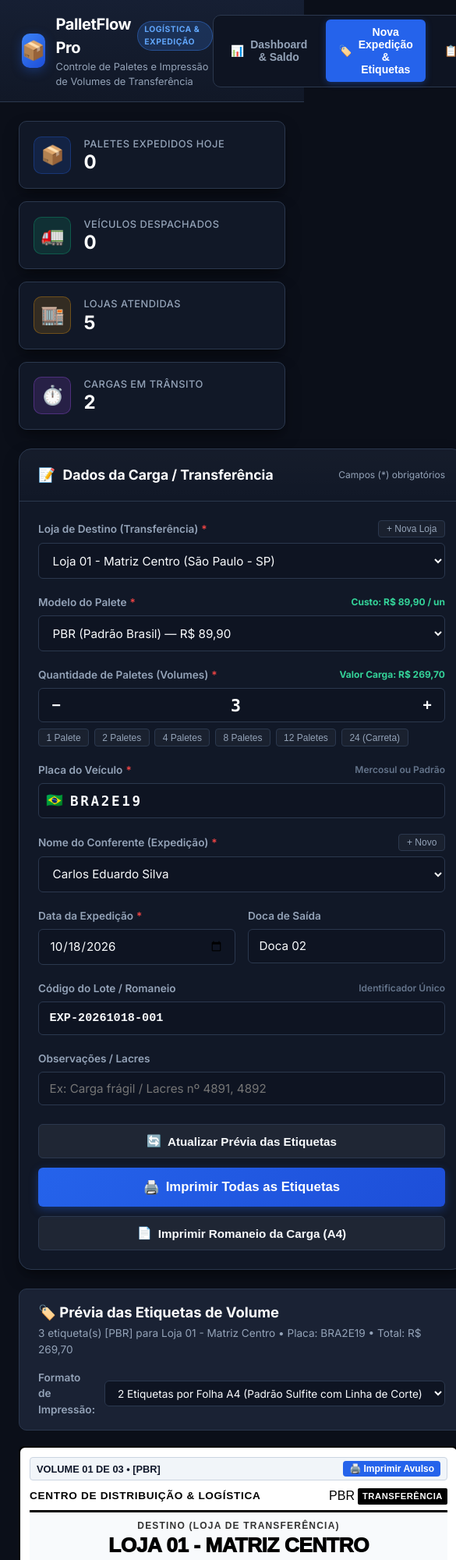
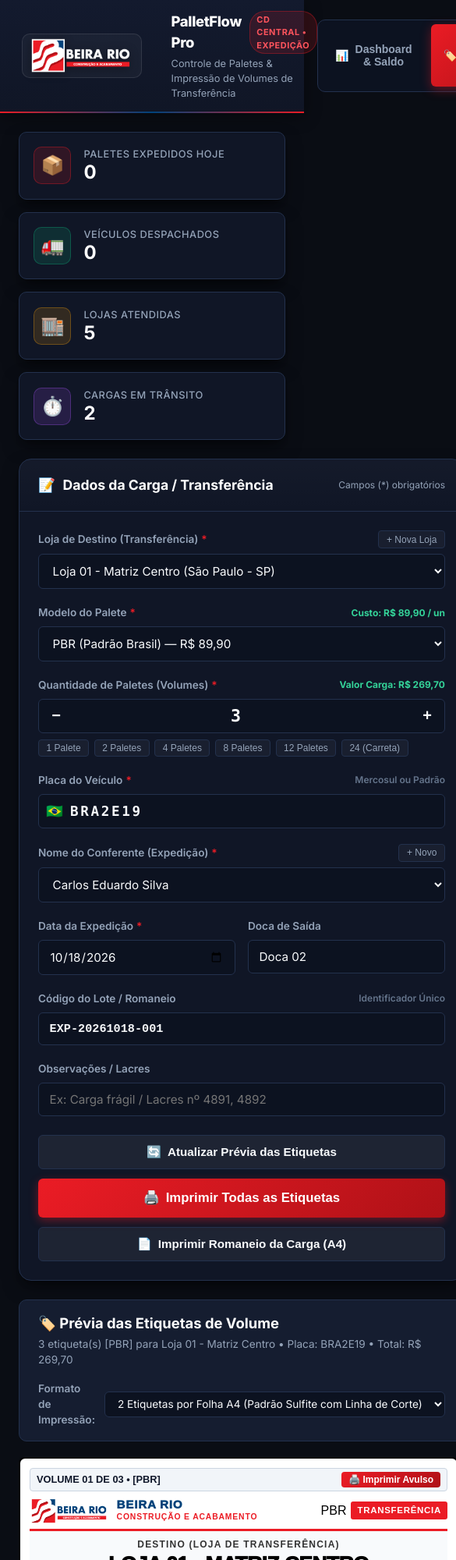
Before and after one commit to beirario-tech/Projeto-Novo-, a website: page index.html in a window 390 px wide. Shown: the top 2000 px of the page at 78% size, 585 px wide, since content can reach past the window. Drawn offline with Linux system fonts and the light colour scheme.

Commit message:
feat: adicionar logo oficial e paleta de cores Beira Rio

```diff
--- a/css/style.css
+++ b/css/style.css
@@ -4,23 +4,44 @@
    ========================================================================== */
 
 :root {
-  /* Paleta Moderna de Logística */
-  --bg-main: #0b0f19;
-  --bg-surface: #111827;
-  --bg-card: #1a2234;
-  --bg-card-hover: #222d44;
-  --bg-input: #0e1422;
-  --border-color: #2b384e;
-  --border-focus: #3b82f6;
-
-  --primary: #2563eb;
-  --primary-hover: #1d4ed8;
-  --primary-glow: rgba(37, 99, 235, 0.35);
-
+  /* ========================================================================
+     PALETA DE CORES INSTITUCIONAL - BEIRA RIO CONSTRUÇÃO E ACABAMENTO
+     ======================================================================== */
+  /* Cores Oficiais da Marca */
+  --beira-red: #eb1c25;
+  --beira-red-hover: #c8131a;
+  --beira-red-dark: #af1117;
+  --beira-navy: #00427a;
+  --beira-navy-hover: #003360;
+  --beira-navy-light: #0d5c9e;
+
+  /* Sistema Primário & Destaques */
+  --primary: #eb1c25;
+  --primary-hover: #c8131a;
+  --primary-dark: #af1117;
+  --primary-glow: rgba(235, 28, 37, 0.4);
+  --primary-subtle: rgba(235, 28, 37, 0.12);
+
+  --secondary: #00427a;
+  --secondary-hover: #003360;
+  --secondary-glow: rgba(0, 66, 122, 0.4);
+
+  /* Superfícies Industriais Dark com nuances de ardósia/marinho */
+  --bg-main: #0a0d14;
+  --bg-surface: #101626;
+  --bg-card: #151d30;
+  --bg-card-hover: #1c263e;
+  --bg-input: #0c1220;
+  --border-color: #23314d;
+  --border-focus: #eb1c25;
+
+  /* Cores de Ação & Status */
   --accent-success: #10b981;
   --accent-warning: #f59e0b;
-  --accent-danger: #ef4444;
+  --accent-danger: #eb1c25;
   --accent-cyan: #06b6d4;
+  --accent-navy: #00427a;
+  --accent-red: #eb1c25;
 
   --text-primary: #f8fafc;
   --text-secondary: #94a3b8;
@@ -29,8 +50,9 @@
   --radius-sm: 6px;
   --radius-md: 10px;
   --radius-lg: 16px;
-  --shadow-card: 0 10px 25px -5px rgba(0, 0, 0, 0.4), 0 8px 10px -6px rgba(0, 0, 0, 0.3);
+  --shadow-card: 0 10px 25px -5px rgba(0, 0, 0, 0.5), 0 8px 10px -6px rgba(0, 0, 0, 0.35);
   --shadow-glow: 0 0 20px var(--primary-glow);
+  --shadow-navy-glow: 0 0 20px var(--secondary-glow);
   --transition-fast: all 0.2s cubic-bezier(0.4, 0, 0.2, 1);
 }
 
@@ -54,9 +76,10 @@
 
 /* Header & Barra Superior */
 .app-header {
-  background: linear-gradient(180deg, #161f33 0%, var(--bg-surface) 100%);
-  border-bottom: 1px solid var(--border-color);
-  padding: 1rem 1.75rem;
+  background: linear-gradient(180deg, #131a2e 0%, var(--bg-surface) 100%);
+  border-bottom: 2px solid transparent;
+  border-image: linear-gradient(90deg, #eb1c25 0%, #00427a 50%, #eb1c25 100%) 1;
+  padding: 0.85rem 1.75rem;
   display: flex;
   justify-content: space-between;
   align-items: center;
@@ -64,43 +87,66 @@
   top: 0;
   z-index: 50;
   backdrop-filter: blur(12px);
+  box-shadow: 0 4px 20px rgba(0, 0, 0, 0.4);
 }
 
 .brand-wrapper {
   display: flex;
   align-items: center;
-  gap: 0.85rem;
-}
-
-.brand-icon {
-  width: 44px;
+  gap: 1.15rem;
+}
+
+.brand-logo-card {
+  display: flex;
+  align-items: center;
+  justify-content: center;
+  padding: 0.35rem 0.65rem;
+  border-radius: var(--radius-md);
+  background: rgba(255, 255, 255, 0.04);
+  border: 1px solid rgba(255, 255, 255, 0.1);
+  transition: var(--transition-fast);
+}
+
+.brand-logo-card:hover {
+  background: rgba(255, 255, 255, 0.07);
+  border-color: rgba(235, 28, 37, 0.4);
+  box-shadow: 0 0 15px rgba(235, 28, 37, 0.25);
+}
+
+.brand-header-logo {
   height: 44px;
-  background: linear-gradient(135deg, #3b82f6, #1d4ed8);
-  border-radius: var(--radius-md);
-  display: flex;
-  align-items: center;
-  justify-content: center;
-  box-shadow: 0 4px 14px var(--primary-glow);
-  color: #fff;
-  font-size: 1.5rem;
-}
-
-.brand-text h1 {
-  font-size: 1.25rem;
-  font-weight: 700;
+  width: auto;
+  max-width: 180px;
+  object-fit: contain;
+  display: block;
+  filter: drop-shadow(0 2px 6px rgba(0, 0, 0, 0.4));
+}
+
+.brand-divider {
+  width: 1px;
+  height: 38px;
+  background: linear-gradient(180deg, transparent, var(--border-color), transparent);
+}
+
+.brand-heading-row {
+  display: flex;
+  align-items: center;
+  gap: 0.6rem;
+}
+
+.brand-system-name {
+  font-size: 1.15rem;
+  font-weight: 800;
   letter-spacing: -0.02em;
   color: #fff;
-  display: flex;
-  align-items: center;
-  gap: 0.5rem;
 }
 
 .brand-badge {
-  font-size: 0.65rem;
-  background: rgba(59, 130, 246, 0.2);
-  color: #60a5fa;
-  border: 1px solid rgba(59, 130, 246, 0.4);
-  padding: 0.15rem 0.5rem;
+  font-size: 0.68rem;
+  background: rgba(235, 28, 37, 0.15);
+  color: #ff545d;
+  border: 1px solid rgba(235, 28, 37, 0.35);
+  padding: 0.15rem 0.55rem;
   border-radius: 20px;
   text-transform: uppercase;
   font-weight: 700;
@@ -110,6 +156,7 @@
 .brand-subtitle {
   font-size: 0.8rem;
   color: var(--text-secondary);
+  margin-top: 0.15rem;
 }
 
 /* Navegação Principal */
@@ -143,9 +190,9 @@
 }
 
 .nav-tab-btn.active {
-  background: var(--primary);
-  color: #fff;
-  box-shadow: 0 2px 8px var(--primary-glow);
+  background: linear-gradient(135deg, #eb1c25 0%, #af1117 100%);
+  color: #fff;
+  box-shadow: 0 4px 14px var(--primary-glow);
 }
 
 .nav-badge-count {
@@ -199,7 +246,8 @@
   font-size: 1.5rem;
 }
 
-.kpi-blue { background: rgba(37, 99, 235, 0.15); color: #60a5fa; border: 1px solid rgba(37, 99, 235, 0.3); }
+.kpi-red { background: rgba(235, 28, 37, 0.15); color: #ff545d; border: 1px solid rgba(235, 28, 37, 0.35); }
+.kpi-blue { background: rgba(0, 66, 122, 0.25); color: #60a5fa; border: 1px solid rgba(0, 66, 122, 0.45); }
 .kpi-green { background: rgba(16, 185, 129, 0.15); color: #34d399; border: 1px solid rgba(16, 185, 129, 0.3); }
 .kpi-amber { background: rgba(245, 158, 11, 0.15); color: #fbbf24; border: 1px solid rgba(245, 158, 11, 0.3); }
 .kpi-purple { background: rgba(168, 85, 247, 0.15); color: #c084fc; border: 1px solid rgba(168, 85, 247, 0.3); }
@@ -414,14 +462,14 @@
 }
 
 .btn-primary {
-  background: linear-gradient(135deg, #2563eb, #1d4ed8);
+  background: linear-gradient(135deg, #eb1c25, #af1117);
   color: #fff;
   box-shadow: 0 4px 12px var(--primary-glow);
 }
 
 .btn-primary:hover {
-  background: linear-gradient(135deg, #3b82f6, #2563eb);
-  box-shadow: 0 6px 18px rgba(37, 99, 235, 0.5);
+  background: linear-gradient(135deg, #ff2d37, #c8131a);
+  box-shadow: 0 6px 18px rgba(235, 28, 37, 0.5);
   transform: translateY(-1px);
 }
 
@@ -561,23 +609,61 @@
 }
 
 .print-single-btn {
-  background: #2563eb;
+  background: linear-gradient(135deg, #eb1c25, #af1117);
   color: #fff;
   border: none;
   font-size: 0.75rem;
-  padding: 3px 8px;
+  padding: 3px 9px;
   border-radius: 4px;
   cursor: pointer;
-  font-weight: 600;
+  font-weight: 700;
+  transition: var(--transition-fast);
+}
+
+.print-single-btn:hover {
+  background: linear-gradient(135deg, #ff2d37, #c8131a);
+  box-shadow: 0 2px 8px var(--primary-glow);
 }
 
 /* Cabeçalho da Etiqueta */
 .lbl-header {
-  border-bottom: 3px solid #000;
+  border-bottom: 3.5px solid #eb1c25;
   padding-bottom: 6px;
   display: flex;
   justify-content: space-between;
   align-items: center;
+}
+
+.lbl-company-wrap {
+  display: flex;
+  align-items: center;
+  gap: 10px;
+}
+
+.lbl-logo-img {
+  height: 34px;
+  max-width: 140px;
+  object-fit: contain;
+}
+
+.lbl-company-info {
+  display: flex;
+  flex-direction: column;
+}
+
+.lbl-company-name {
+  font-size: 0.95rem;
+  font-weight: 950;
+  letter-spacing: 0.05em;
+  color: #00427a;
+  line-height: 1.1;
+}
+
+.lbl-company-tag {
+  font-size: 0.65rem;
+  font-weight: 800;
+  letter-spacing: 0.08em;
+  color: #eb1c25;
 }
 
 .lbl-company {
@@ -588,13 +674,13 @@
 }
 
 .lbl-operation {
-  background: #000;
-  color: #fff;
-  font-size: 0.7rem;
+  background: #eb1c25;
+  color: #fff;
+  font-size: 0.72rem;
   font-weight: 900;
-  padding: 2px 6px;
-  border-radius: 2px;
-  letter-spacing: 0.05em;
+  padding: 3px 8px;
+  border-radius: 3px;
+  letter-spacing: 0.06em;
   text-transform: uppercase;
 }
 
@@ -1433,22 +1519,23 @@
 }
 
 .time-filter-btn.active {
-  background: #3b82f6;
-  color: #fff;
-  box-shadow: 0 2px 6px rgba(59, 130, 246, 0.4);
+  background: var(--primary);
+  color: #fff;
+  box-shadow: 0 2px 8px var(--primary-glow);
 }
 
 .btn-glow {
-  box-shadow: 0 0 15px rgba(59, 130, 246, 0.35);
+  box-shadow: 0 0 16px var(--primary-glow);
 }
 .btn-glow:hover {
-  box-shadow: 0 0 22px rgba(59, 130, 246, 0.6);
+  box-shadow: 0 0 24px rgba(235, 28, 37, 0.6);
 }
 
 /* Banner de Patrimônio Total & Ticker Financeiro */
 .dash-asset-banner {
-  background: linear-gradient(135deg, rgba(23, 37, 84, 0.95), rgba(15, 23, 42, 0.98));
-  border: 1px solid rgba(59, 130, 246, 0.3);
+  background: linear-gradient(135deg, rgba(0, 66, 122, 0.4) 0%, rgba(15, 22, 38, 0.98) 60%, rgba(235, 28, 37, 0.15) 100%);
+  border: 1px solid rgba(235, 28, 37, 0.35);
+  border-left: 5px solid #eb1c25;
   border-radius: var(--radius-lg);
   padding: 1.25rem 1.75rem;
   display: flex;
@@ -1456,7 +1543,7 @@
   align-items: center;
   flex-wrap: wrap;
   gap: 1.5rem;
-  box-shadow: 0 8px 32px rgba(0, 0, 0, 0.4), inset 0 1px 0 rgba(255, 255, 255, 0.1);
+  box-shadow: 0 8px 32px rgba(0, 0, 0, 0.4), inset 0 1px 0 rgba(255, 255, 255, 0.08);
   position: relative;
   overflow: hidden;
 }
@@ -1466,9 +1553,9 @@
   position: absolute;
   top: -50%;
   right: -10%;
-  width: 300px;
-  height: 300px;
-  background: radial-gradient(circle, rgba(59, 130, 246, 0.15) 0%, transparent 70%);
+  width: 320px;
+  height: 320px;
+  background: radial-gradient(circle, rgba(235, 28, 37, 0.18) 0%, transparent 70%);
   pointer-events: none;
 }
 
@@ -1482,7 +1569,7 @@
   font-size: 0.72rem;
   font-weight: 800;
   text-transform: uppercase;
-  color: #60a5fa;
+  color: #ff545d;
   letter-spacing: 0.08em;
 }
 
@@ -1584,8 +1671,8 @@
 }
 
 .dash-card-balance { border-top: 3px solid #10b981; }
-.dash-card-exits { border-top: 3px solid #3b82f6; }
-.dash-card-entries { border-top: 3px solid #8b5cf6; }
+.dash-card-exits { border-top: 3px solid #eb1c25; }
+.dash-card-entries { border-top: 3px solid #00427a; }
 .dash-card-cost { border-top: 3px solid #f59e0b; }
 
 .dash-card-header {
@@ -1614,7 +1701,8 @@
 }
 
 .icon-emerald { background: rgba(16, 185, 129, 0.15); color: #34d399; }
-.icon-blue { background: rgba(59, 130, 246, 0.15); color: #60a5fa; }
+.icon-red { background: rgba(235, 28, 37, 0.15); color: #ff545d; }
+.icon-blue { background: rgba(0, 66, 122, 0.25); color: #60a5fa; }
 .icon-purple { background: rgba(139, 92, 246, 0.15); color: #a78bfa; }
 .icon-amber { background: rgba(245, 158, 11, 0.15); color: #fbbf24; }
 
@@ -1644,7 +1732,8 @@
 }
 
 .currency-emerald { color: #34d399; background: rgba(16, 185, 129, 0.15); border: 1px solid rgba(16, 185, 129, 0.3); }
-.currency-blue { color: #60a5fa; background: rgba(59, 130, 246, 0.15); border: 1px solid rgba(59, 130, 246, 0.3); }
+.currency-red { color: #ff545d; background: rgba(235, 28, 37, 0.15); border: 1px solid rgba(235, 28, 37, 0.3); }
+.currency-blue { color: #60a5fa; background: rgba(0, 66, 122, 0.25); border: 1px solid rgba(0, 66, 122, 0.45); }
 .currency-purple { color: #c084fc; background: rgba(139, 92, 246, 0.15); border: 1px solid rgba(139, 92, 246, 0.3); }
 .currency-amber { color: #fbbf24; background: rgba(245, 158, 11, 0.15); border: 1px solid rgba(245, 158, 11, 0.3); }
 
@@ -1702,8 +1791,9 @@
 }
 
 .view-toggle-btn.active {
-  background: #3b82f6;
-  color: #fff;
+  background: var(--primary);
+  color: #fff;
+  box-shadow: 0 2px 6px var(--primary-glow);
 }
 
 .chart-body {
--- a/index.html
+++ b/index.html
@@ -3,9 +3,11 @@
 <head>
   <meta charset="UTF-8">
   <meta name="viewport" content="width=device-width, initial-scale=1.0">
-  <title>Controle de Paletes & Expedição | Sistema de Transferência entre Lojas</title>
-  <meta name="description" content="Sistema profissional de controle logístico de paletes, geração e impressão de etiquetas para colar nos volumes com código de barras, QR code e romaneio de carga.">
-  <meta name="theme-color" content="#0b0f19">
+  <title>Beira Rio | Controle de Paletes & Expedição de Transferência</title>
+  <meta name="description" content="Sistema oficial da Beira Rio Construção e Acabamento para controle logístico de paletes, identificação de volumes com código de barras, QR Code e emissão de romaneios.">
+  <meta name="theme-color" content="#0a0d14">
+  <link rel="icon" type="image/png" href="img/emblem.png">
+  <link rel="apple-touch-icon" href="img/emblem.png">
 
   <!-- Google Fonts -->
   <link rel="preconnect" href="https://fonts.googleapis.com">
@@ -20,13 +22,16 @@
   <!-- Barra Superior / Header -->
   <header class="app-header no-print">
     <div class="brand-wrapper">
-      <div class="brand-icon" aria-hidden="true">📦</div>
+      <div class="brand-logo-card">
+        <img src="img/logo.png" alt="Beira Rio Construção e Acabamento" class="brand-header-logo">
+      </div>
+      <div class="brand-divider" aria-hidden="true"></div>
       <div class="brand-text">
-        <h1>
-          PalletFlow Pro
-          <span class="brand-badge">Logística & Expedição</span>
-        </h1>
-        <p class="brand-subtitle">Controle de Paletes e Impressão de Volumes de Transferência</p>
+        <div class="brand-heading-row">
+          <span class="brand-system-name">PalletFlow Pro</span>
+          <span class="brand-badge">CD Central • Expedição</span>
+        </div>
+        <p class="brand-subtitle">Controle de Paletes & Impressão de Volumes de Transferência</p>
       </div>
     </div>
 
@@ -58,7 +63,7 @@
     <!-- KPI Cards de Desempenho Logístico -->
     <section class="kpi-grid no-print" aria-label="Métricas da Operação">
       <div class="kpi-card">
-        <div class="kpi-icon kpi-blue">📦</div>
+        <div class="kpi-icon kpi-red">📦</div>
         <div class="kpi-info">
           <div class="kpi-label">Paletes Expedidos Hoje</div>
           <div class="kpi-value" id="kpi-today-pallets">0</div>
@@ -125,14 +130,14 @@
         <!-- Banner de Patrimônio Total & Ticker Financeiro -->
         <div class="dash-asset-banner">
           <div class="asset-banner-left">
-            <span class="asset-banner-tag">PATRIMÔNIO ATIVO EM PALETES</span>
+            <span class="asset-banner-tag">PATRIMÔNIO ATIVO EM PALETES • BEIRA RIO</span>
             <div class="asset-banner-val-wrap">
               <span class="asset-banner-currency">R$</span>
               <span class="asset-banner-number" id="dash-banner-total-val">0,00</span>
-              <span class="asset-banner-badge" id="dash-banner-change">● Saldo em Armazém</span>
+              <span class="asset-banner-badge" id="dash-banner-change">● Saldo no CD</span>
             </div>
             <div class="asset-banner-sub">
-              Valoração por Modelo: <strong style="color: #f59e0b;">PBR R$ 89,90</strong> • <strong style="color: #94a3b8;">Desc. R$ 59,90</strong> • <strong style="color: #3b82f6;">CHEP R$ 100,90</strong> • Saldo Físico: <strong id="dash-banner-pallets-count" style="color: #60a5fa;">0 unidades</strong>
+              Valoração por Modelo: <strong style="color: #f59e0b;">PBR R$ 89,90</strong> • <strong style="color: #94a3b8;">Desc. R$ 59,90</strong> • <strong style="color: #60a5fa;">CHEP R$ 100,90</strong> • Saldo Físico: <strong id="dash-banner-pallets-count" style="color: #ff545d;">0 unidades</strong>
             </div>
           </div>
           <div class="asset-banner-stats">
@@ -180,14 +185,14 @@
                 <span class="dash-card-label">Saídas (Transferências)</span>
                 <div class="dash-card-main-val" id="dash-exits-total">0</div>
               </div>
-              <div class="dash-card-icon icon-blue">📤</div>
+              <div class="dash-card-icon icon-red">📤</div>
             </div>
             <div class="dash-card-sub">
               <span>Total Expedido:</span>
-              <span class="currency-badge currency-blue" id="dash-exits-value">R$ 0,00</span>
+              <span class="currency-badge currency-red" id="dash-exits-value">R$ 0,00</span>
             </div>
             <div class="dash-card-mini-breakdown">
-              <span style="color: #60a5fa;">● Envio contínuo para filiais</span>
+              <span style="color: #ff545d;">● Envio contínuo para filiais</span>
             </div>
           </div>
 
--- a/js/app.js
+++ b/js/app.js
@@ -878,10 +878,16 @@
     return `
       ${headerActions}
       <div class="printable-pallet-sheet">
-        <!-- Cabeçalho -->
+        <!-- Cabeçalho Institucional Beira Rio -->
         <div class="lbl-header">
-          <div class="lbl-company">${state.settings.companyName}</div>
-          <div style="display: flex; gap: 4px; align-items: center;">
+          <div class="lbl-company-wrap">
+            <img src="img/logo-light.png" alt="Beira Rio - Construção e Acabamento" class="lbl-logo-img">
+            <div class="lbl-company-info">
+              <span class="lbl-company-name">BEIRA RIO</span>
+              <span class="lbl-company-tag">CONSTRUÇÃO E ACABAMENTO</span>
+            </div>
+          </div>
+          <div style="display: flex; gap: 6px; align-items: center;">
             <span class="lbl-model-badge">${shipment.palletModel || 'PBR'}</span>
             <div class="lbl-operation">TRANSFERÊNCIA</div>
           </div>
@@ -1077,13 +1083,19 @@
 
     const manifestHtml = `
       <div class="printable-manifest-sheet" style="font-family: Arial, sans-serif; color: #000; padding: 15px;">
-        <div style="border-bottom: 3px solid #000; padding-bottom: 8px; margin-bottom: 12px; display: flex; justify-content: space-between; align-items: flex-end;">
-          <div>
-            <h1 style="font-size: 18px; font-weight: 900; margin: 0;">${state.settings.companyName}</h1>
-            <p style="font-size: 12px; font-weight: bold; margin: 2px 0 0 0; text-transform: uppercase;">ROMANEIO DE TRANSFERÊNCIA DE PALETES</p>
+        <div style="border-bottom: 3.5px solid #eb1c25; padding-bottom: 10px; margin-bottom: 12px; display: flex; justify-content: space-between; align-items: center;">
+          <div style="display: flex; align-items: center; gap: 14px;">
+            <img src="img/logo-light.png" alt="Beira Rio" style="height: 48px; max-width: 170px; object-fit: contain;">
+            <div>
+              <h1 style="font-size: 18px; font-weight: 900; margin: 0; color: #00427a; line-height: 1.1;">BEIRA RIO</h1>
+              <div style="font-size: 11px; font-weight: 800; color: #eb1c25; letter-spacing: 0.05em; text-transform: uppercase;">CONSTRUÇÃO E ACABAMENTO</div>
+              <p style="font-size: 11px; font-weight: 700; color: #334155; margin: 3px 0 0 0; text-transform: uppercase;">ROMANEIO DE TRANSFERÊNCIA DE PALETES</p>
+            </div>
           </div>
           <div style="text-align: right; font-size: 11px;">
-            <strong>LOTE:</strong> ${shipment.id}<br>
+            <div style="background: #00427a; color: #fff; padding: 3px 8px; border-radius: 3px; font-weight: bold; margin-bottom: 4px; display: inline-block;">
+              LOTE: ${shipment.id}
+            </div><br>
             <strong>EMISSÃO:</strong> ${shipment.dateFormatted} às ${shipment.time || ''}
           </div>
         </div>
@@ -1127,11 +1139,11 @@
         <h3 style="font-size: 13px; text-transform: uppercase; margin-bottom: 6px;">Checklist de Volumes (Paletes Embarcados)</h3>
         <table style="width: 100%; border-collapse: collapse; margin-bottom: 20px; font-size: 11px;">
           <thead>
-            <tr style="background: #e5e5e5;">
-              <th style="border: 1px solid #000; padding: 5px;">Volume</th>
-              <th style="border: 1px solid #000; padding: 5px;">Código Rastreável</th>
-              <th style="border: 1px solid #000; padding: 5px;">Tipo</th>
-              <th style="border: 1px solid #000; padding: 5px;">Conferência no Destino</th>
+            <tr style="background: #00427a; color: #fff;">
+              <th style="border: 1px solid #00427a; padding: 6px; color: #fff;">Volume</th>
+              <th style="border: 1px solid #00427a; padding: 6px; color: #fff;">Código Rastreável</th>
+              <th style="border: 1px solid #00427a; padding: 6px; color: #fff;">Tipo</th>
+              <th style="border: 1px solid #00427a; padding: 6px; color: #fff;">Conferência no Destino</th>
             </tr>
           </thead>
           <tbody>
@@ -1680,10 +1692,10 @@
     const exitsData = analytics.timeline.map(t => isCurrency ? (t.exits * unitCost) : t.exits);
     const entriesData = analytics.timeline.map(t => isCurrency ? (t.entries * unitCost) : t.entries);
 
-    // Gradientes luminosos
-    const gradBlue = ctx.createLinearGradient(0, 0, 0, 260);
-    gradBlue.addColorStop(0, 'rgba(59, 130, 246, 0.45)');
-    gradBlue.addColorStop(1, 'rgba(59, 130, 246, 0.0)');
+    // Gradientes luminosos Beira Rio (Vermelho Saídas, Verde/Esmeralda Entradas)
+    const gradRed = ctx.createLinearGradient(0, 0, 0, 260);
+    gradRed.addColorStop(0, 'rgba(235, 28, 37, 0.45)');
+    gradRed.addColorStop(1, 'rgba(235, 28, 37, 0.0)');
 
     const gradGreen = ctx.createLinearGradient(0, 0, 0, 260);
     gradGreen.addColorStop(0, 'rgba(16, 185, 129, 0.4)');
@@ -1701,12 +1713,12 @@
           {
             label: isCurrency ? 'Saídas (R$)' : 'Saídas / Expedições (un)',
             data: exitsData,
-            borderColor: '#3b82f6',
-            backgroundColor: gradBlue,
+            borderColor: '#eb1c25',
+            backgroundColor: gradRed,
             borderWidth: 3,
             tension: 0.38,
             fill: true,
-            pointBackgroundColor: '#3b82f6',
+            pointBackgroundColor: '#eb1c25',
             pointBorderColor: '#fff',
             pointBorderWidth: 2,
             pointRadius: 5,
@@ -1750,7 +1762,7 @@
             backgroundColor: 'rgba(15, 23, 42, 0.95)',
             titleColor: '#fff',
             bodyColor: '#cbd5e1',
-            borderColor: 'rgba(59, 130, 246, 0.4)',
+            borderColor: 'rgba(235, 28, 37, 0.4)',
             borderWidth: 1,
             padding: 12,
             boxPadding: 6,
@@ -1915,7 +1927,7 @@
         datasets: [{
           label: 'Paletes Transportados',
           data: data,
-          backgroundColor: '#3b82f6',
+          backgroundColor: '#00427a',
           borderRadius: 6,
           borderSkipped: false
         }]
--- a/js/storage.js
+++ b/js/storage.js
@@ -268,7 +268,7 @@
 
   const DEFAULT_SETTINGS = {
     labelFormat: 'a4_double', // 'a4_double', 'thermal', 'a4_single'
-    companyName: 'CENTRO DE DISTRIBUIÇÃO & LOGÍSTICA',
+    companyName: 'BEIRA RIO - CONSTRUÇÃO E ACABAMENTO',
     palletUnitCost: 89.90,
     palletPrices: { ...PALLET_PRICES },
     showBarcode: true,
@@ -462,7 +462,11 @@
       const data = localStorage.getItem(STORAGE_KEYS.SETTINGS);
       if (!data) return { ...DEFAULT_SETTINGS };
       try {
-        return { ...DEFAULT_SETTINGS, ...JSON.parse(data) };
+        const parsed = JSON.parse(data);
+        if (!parsed.companyName || parsed.companyName === 'CENTRO DE DISTRIBUIÇÃO & LOGÍSTICA') {
+          parsed.companyName = DEFAULT_SETTINGS.companyName;
+        }
+        return { ...DEFAULT_SETTINGS, ...parsed };
       } catch (e) {
         return { ...DEFAULT_SETTINGS };
       }
```
Also changed, not shown: img/emblem.png (added), img/logo-light.png (added), img/logo.png (added).
